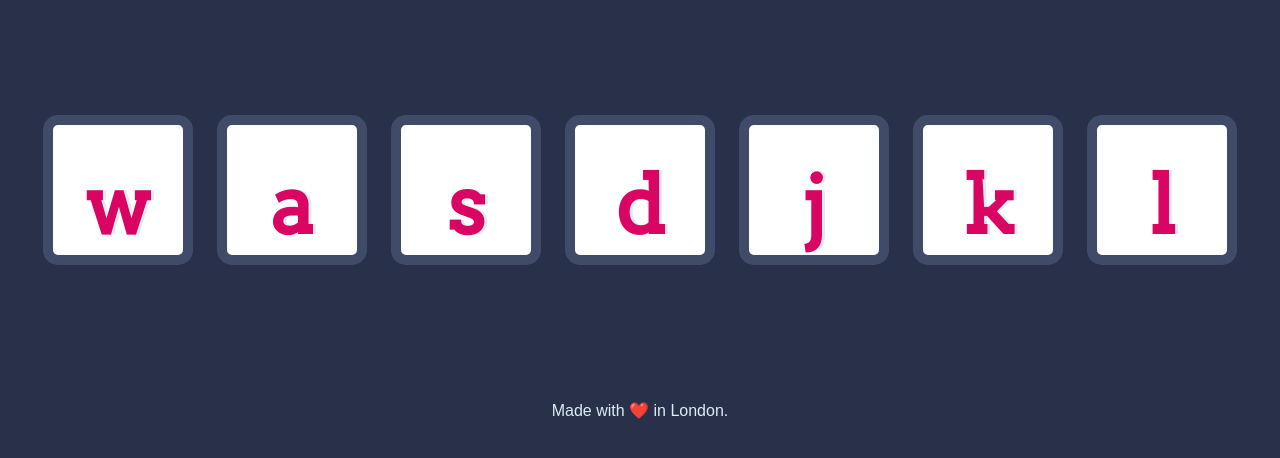
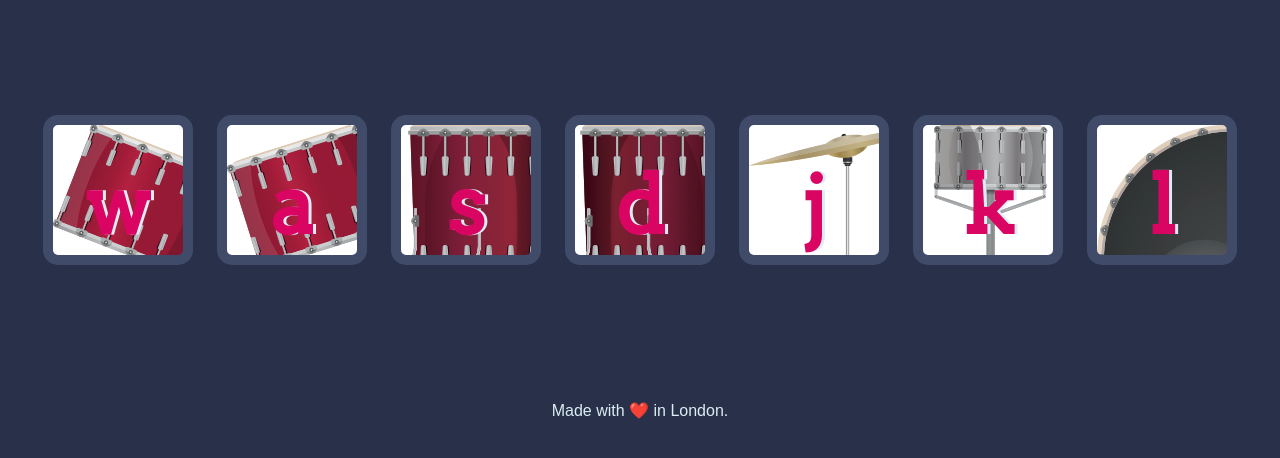
Before and after one commit to Mahir404/Drum-Kit, a plain HTML site: page index.html in a window 1280 px wide. Shown: the part 174-632 px from the top of the page. Drawn offline with Linux system fonts and the light colour scheme.

Commit message:
Update styles.css

```diff
--- a/styles.css
+++ b/styles.css
@@ -17,31 +17,31 @@ footer {
 }
 
 .w {
-  background-image: url(images/tom1.png);
+  background-image: url(./tom1.png);
 }
 
 .a {
-  background-image: url(images/tom2.png);
+  background-image: url(./tom2.png);
 }
 
 .s {
-  background-image: url(images/tom3.png);
+  background-image: url(./tom3.png);
 }
 
 .d {
-  background-image: url(images/tom4.png);
+  background-image: url(./tom4.png);
 }
 
 .j {
-  background-image: url(images/crash.png);
+  background-image: url(./crash.png);
 }
 
 .k {
-  background-image: url(images/snare.png);
+  background-image: url(./snare.png);
 }
 
 .l {
-  background-image: url(images/kick.png);
+  background-image: url(./kick.png);
 }
 
 .set {
```
